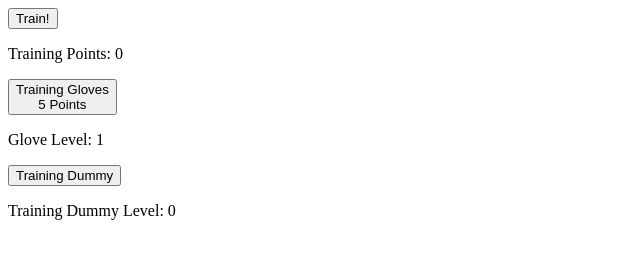
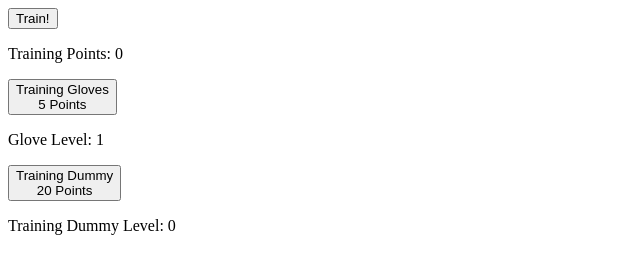
Before and after one commit to KamajiiSC/idle-game, a plain HTML site: page index.html in a window 1280 px wide. Shown: the whole page, without its empty margins (0-640 px from the left). Drawn offline with Linux system fonts and the light colour scheme.

Commit message:
Set dummy price and gave the button and para ids dummy-btn and dummy-disp respectively

```diff
--- a/index.html
+++ b/index.html
@@ -10,10 +10,10 @@
 <body>
   <button id='train-btn'>Train!</button>
   <p id="train-display"></p>
-  <button id="glove-btn">Training Gloves <br> 5 Points</button>
+  <button id="glove-btn">Training Gloves<br> 5 Points</button>
   <p id="glove-display">Glove Level:</p>
-  <button>Training Dummy</button>
-  <p>Training Dummy Level: 0</p>
+  <button id="dummy-btn">Training Dummy<br> 20 Points</button>
+  <p id="dummy-disp">Training Dummy Level: 0</p>
 
   <script src="script.js"></script>
 </body>
```
